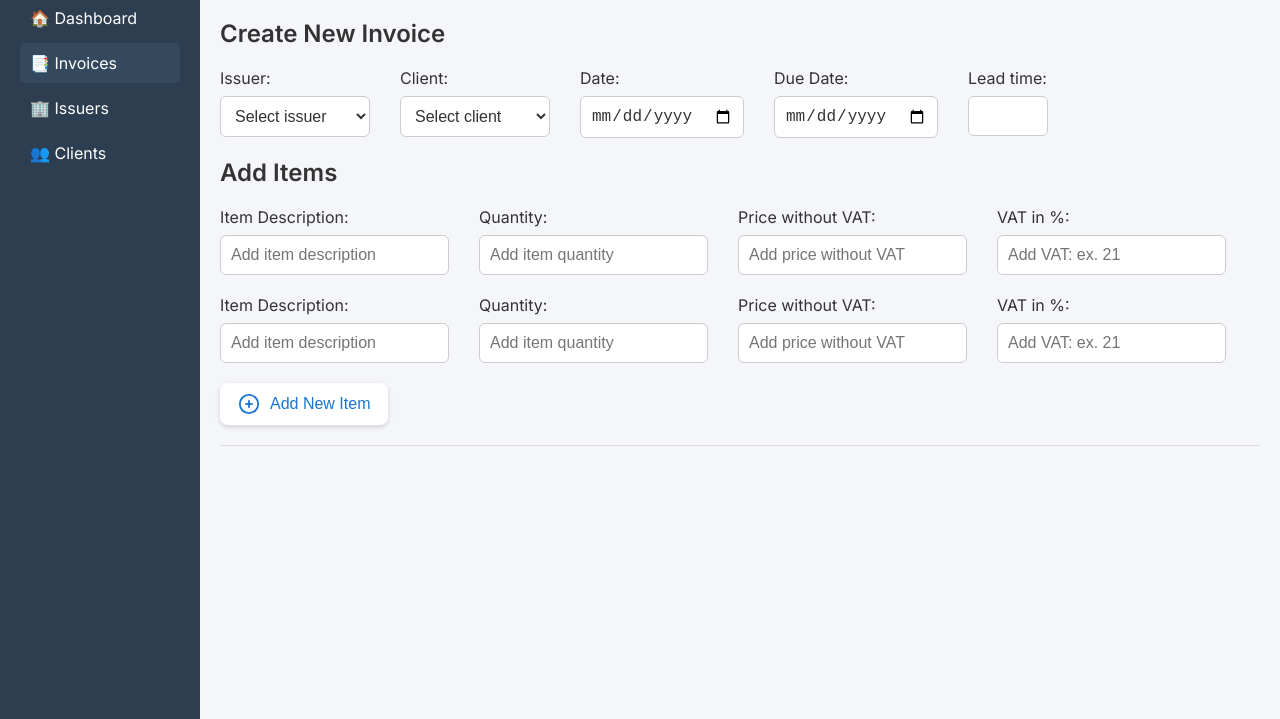
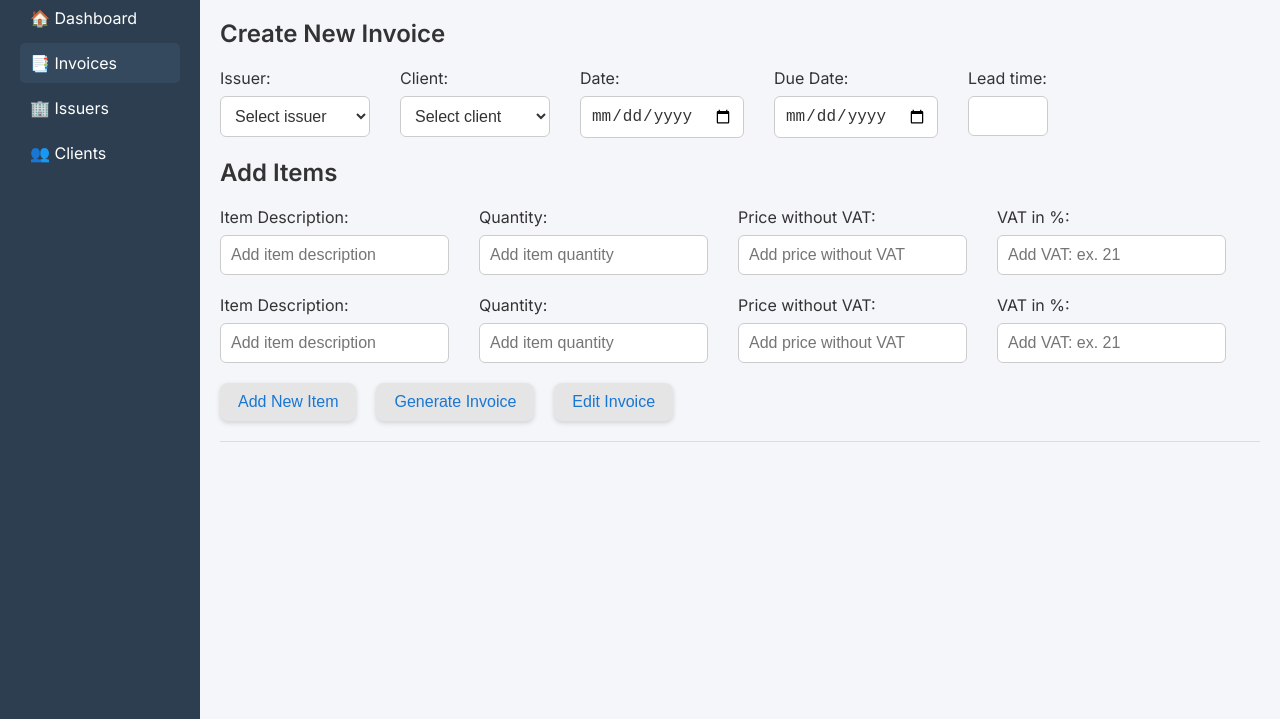
Before and after one commit to cbuzuloiu/invoiceManagement2.0, a plain HTML site: page invoices.html in a window 1280 px wide. Shown: the part 81-800 px from the top of the page. Drawn offline with Linux system fonts and the light colour scheme.

Commit message:
added navbar for invoices

```diff
--- a/invoices.css
+++ b/invoices.css
@@ -83,12 +83,17 @@
   width: 8rem;
 }
 
+.invoice-nav {
+  display: flex;
+  gap: 2rem;
+}
+
 /* button for add itme */
 .add-item-btn {
   display: inline-flex;
   align-items: center;
   gap: 10px;
-  background-color: #ffffff;
+  background-color: #e5e5e5;
   border: none;
   color: #1976d2; /* Material blue */
   font-size: 16px;
@@ -100,12 +105,12 @@
   transition: all 0.25s ease;
 }
 
-.plus-icon {
+/* .plus-icon {
   width: 22px;
   height: 22px;
   color: #1976d2;
   transition: transform 0.25s ease, color 0.25s ease;
-}
+} */
 
 /* Hover effects */
 .add-item-btn:hover {
--- a/invoices.html
+++ b/invoices.html
@@ -151,23 +151,13 @@
                 </div>
               </div>
 
-              <button class="add-item-btn">
-                <svg
-                  class="plus-icon"
-                  xmlns="http://www.w3.org/2000/svg"
-                  width="20"
-                  height="20"
-                  fill="none"
-                  stroke="currentColor"
-                  stroke-width="2"
-                  viewBox="0 0 24 24"
-                >
-                  <circle cx="12" cy="12" r="10" stroke-width="2" />
-                  <line x1="12" y1="8" x2="12" y2="16" />
-                  <line x1="8" y1="12" x2="16" y2="12" />
-                </svg>
-                Add New Item
-              </button>
+              <nav class="invoice-nav">
+                <button class="add-item-btn">Add New Item</button>
+
+                <button class="add-item-btn">Generate Invoice</button>
+
+                <button class="add-item-btn">Edit Invoice</button>
+              </nav>
             </div>
           </div>
         </section>
```
